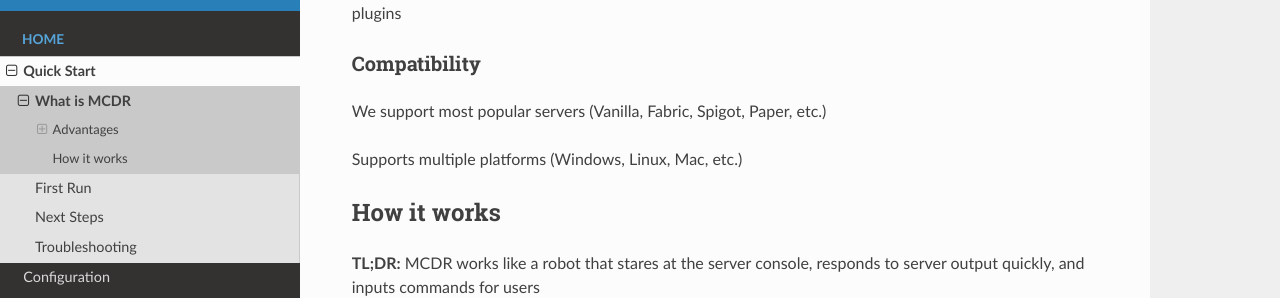
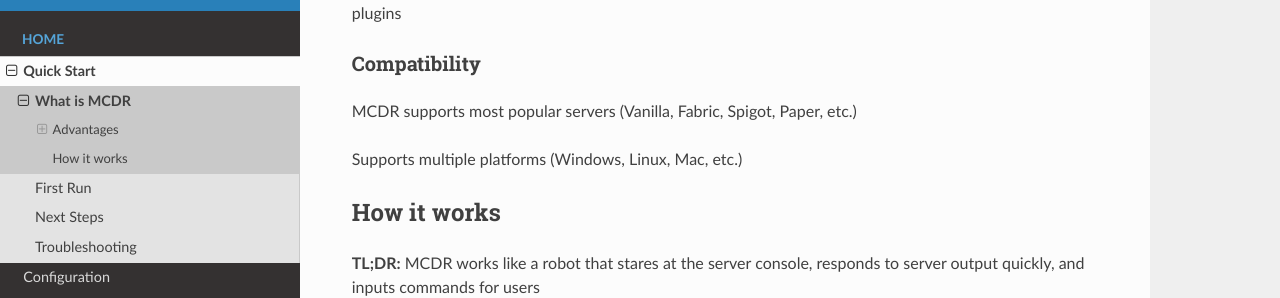
Before and after one commit to MCDReforged/MCDReforged, a Sphinx documentation site: the page built from docs/source/quick_start/introduction.rst, in a window 1280 px wide and 900 px high, scrolled down 503 px. Shown: the part 171-469 px from the top of the window. Built offline with Sphinx 7.4.7 and the Read the Docs theme 3.1.0, drawn with Linux system fonts in a browser that asks for light colours; pages that are not in the unit, such as notebooks, are missing from menus; the version number could not be read and is left out; comment, search, counter and statistics services are not loaded.

Commit message:
doc(quick_start): further wording fix

```diff
--- a/docs/source/quick_start/introduction.rst
+++ b/docs/source/quick_start/introduction.rst
@@ -26,7 +26,7 @@
 Compatibility
 ~~~~~~~~~~~~~
 
-We support most popular servers (Vanilla, Fabric, Spigot, Paper, etc.)
+MCDR supports most popular servers (Vanilla, Fabric, Spigot, Paper, etc.)
 
 Supports multiple platforms (Windows, Linux, Mac, etc.)
 
```
Also changed, not shown: 1 other file.
